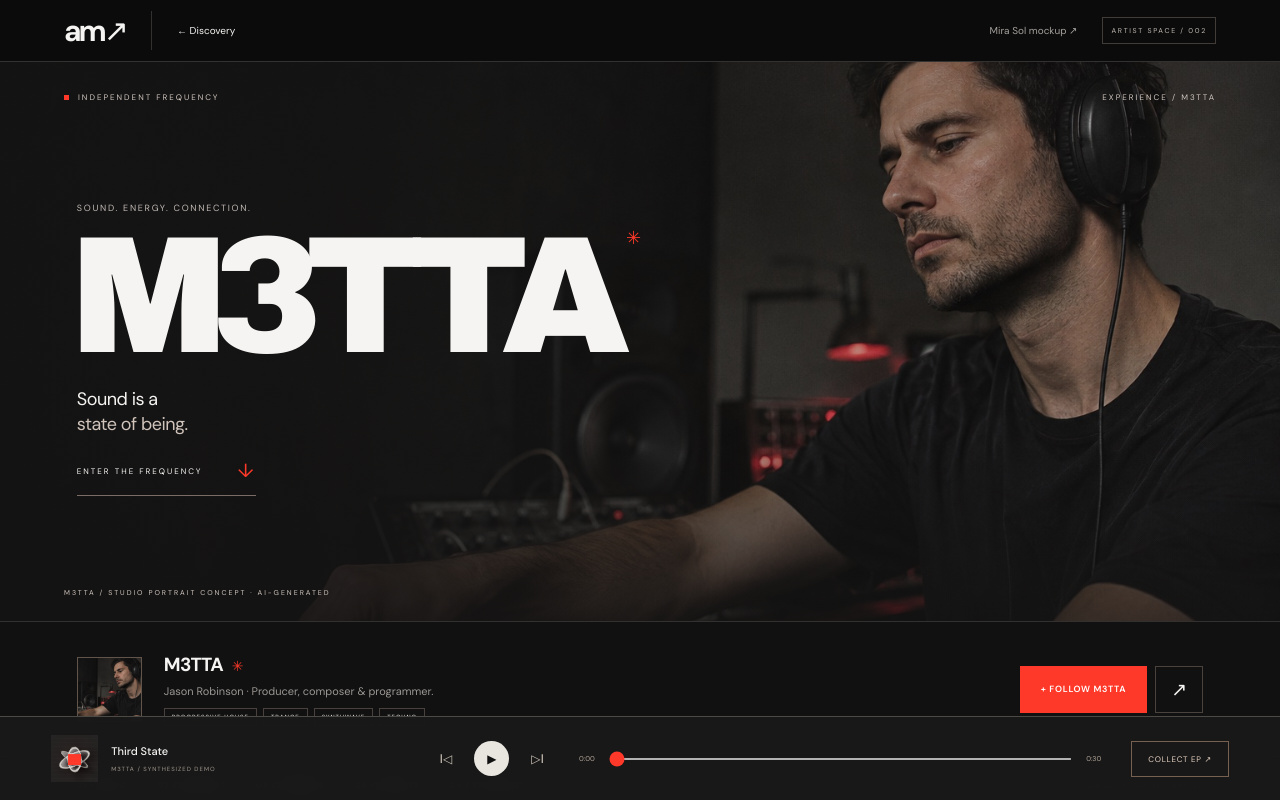
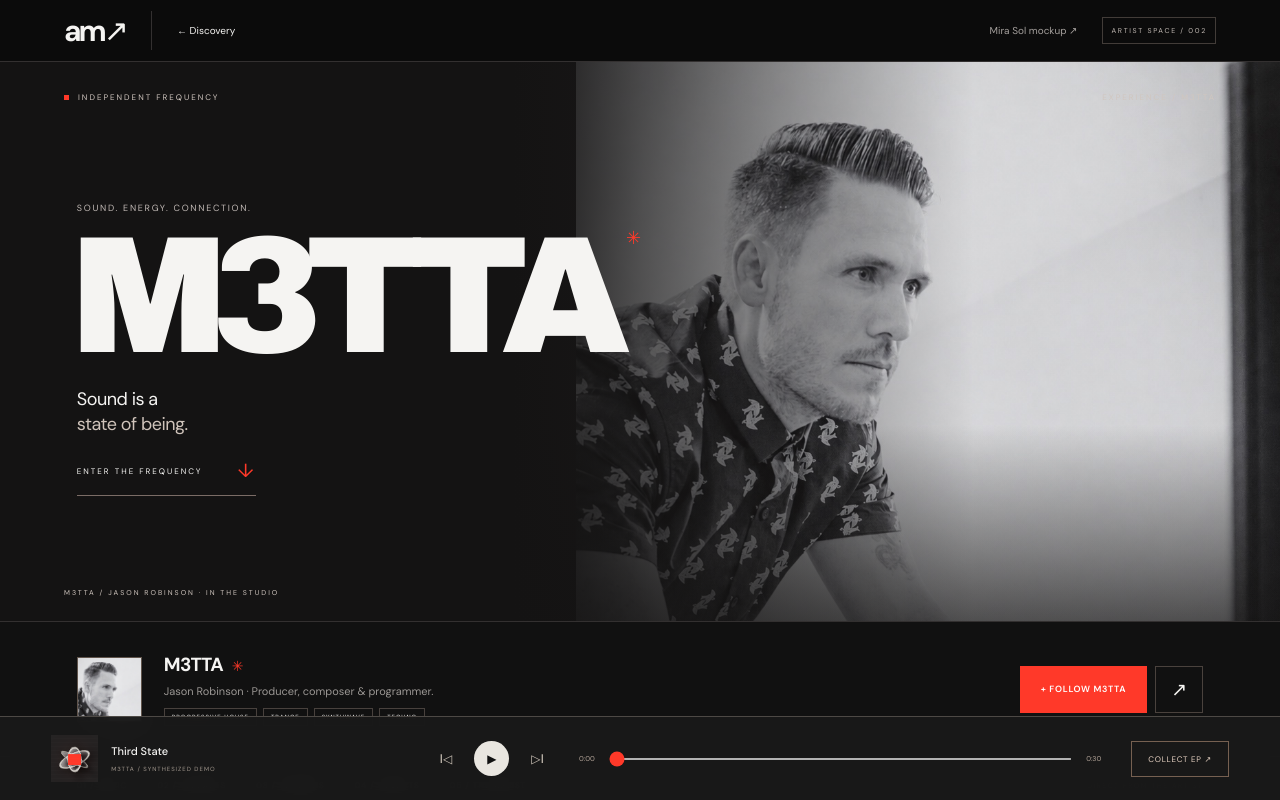
Before and after one commit to jrob6716/artist-marketplace, a React (Vite) app: page / in a window 1280 px wide. Both pictures are taken after a click on the button 190 px from the left and 1286 px from the top of the page. Shown: the top 800 px of the page. Built offline with nearby package versions, Linux system fonts and the light colour scheme; a web font is replaced by a local one.

Commit message:
Replace M3TTA concept portrait with Jason Robinson studio photo

```diff
--- a/src/M3ttaPage.css
+++ b/src/M3ttaPage.css
@@ -2233,3 +2233,44 @@
     grid-template-columns: repeat(2, minmax(0, 1fr));
   }
 }
+
+/* Jason's real studio portrait: keep his face to the right of the hero copy. */
+.mt-photo-hero .mt-hero-photo {
+  width: 55%;
+  left: auto;
+  right: 0;
+  object-position: 38% 20%;
+}
+.mt-photo-hero .mt-photo-shade {
+  background:
+    linear-gradient(
+      90deg,
+      #141313 0%,
+      #141313 40%,
+      #141313b3 50%,
+      #14131310 76%
+    ),
+    linear-gradient(0deg, #141313b0, transparent 35%);
+}
+.mt-photo-avatar img {
+  object-position: 37% 28%;
+  transform: scale(1.85);
+  transform-origin: 37% 28%;
+}
+.mt-photo-story > img {
+  object-position: 40% 20%;
+}
+@media (max-width: 700px) {
+  .mt-photo-hero .mt-hero-photo {
+    width: 100%;
+    object-position: 38% 18%;
+  }
+  .mt-photo-hero .mt-photo-shade {
+    background:
+      linear-gradient(0deg, #141313f5 0%, #141313c4 30%, #14131300 72%),
+      linear-gradient(180deg, #14131380, transparent 22%);
+  }
+  .mt-photo-story > img {
+    object-position: 40% 20%;
+  }
+}
--- a/src/M3ttaPage.tsx
+++ b/src/M3ttaPage.tsx
@@ -236,10 +236,10 @@ export default function M3ttaPage() {
       <section className="mt-hero mt-photo-hero">
         <img
           className="mt-hero-photo"
-          src={`${import.meta.env.BASE_URL}images/m3tta-studio-concept.jpg`}
-          alt="AI-generated concept photo of an electronic musician listening in a recording studio"
-          width="1536"
-          height="1024"
+          src={`${import.meta.env.BASE_URL}images/m3tta-jason-studio.jpg`}
+          alt="Jason Robinson, also known as M3TTA, working at a keyboard in his studio"
+          width="1024"
+          height="1536"
           fetchPriority="high"
         />
         <div className="mt-photo-shade" />
@@ -272,13 +272,13 @@ export default function M3ttaPage() {
           </div>
         </div>
         <span className="mt-hero-caption">
-          M3TTA / STUDIO PORTRAIT CONCEPT · AI-GENERATED
+          M3TTA / JASON ROBINSON · IN THE STUDIO
         </span>
       </section>
       <div className="mt-identity">
         <div className="mt-monogram mt-photo-avatar" aria-hidden="true">
           <img
-            src={`${import.meta.env.BASE_URL}images/m3tta-studio-concept.jpg`}
+            src={`${import.meta.env.BASE_URL}images/m3tta-jason-studio.jpg`}
             alt=""
             width="65"
             height="65"
@@ -593,10 +593,10 @@ export default function M3ttaPage() {
         <section id="mt-about" className="mt-about">
           <div className="mt-about-visual mt-photo-story">
             <img
-              src={`${import.meta.env.BASE_URL}images/m3tta-studio-concept.jpg`}
-              alt="Illustrative studio portrait of a fictional producer at a synthesizer"
-              width="1536"
-              height="1024"
+              src={`${import.meta.env.BASE_URL}images/m3tta-jason-studio.jpg`}
+              alt="Jason Robinson at work in the studio"
+              width="1024"
+              height="1536"
               loading="lazy"
             />
             <span>
@@ -604,7 +604,7 @@ export default function M3ttaPage() {
               <br />
               <em>FEEL SOMETHING.</em>
             </span>
-            <small>AI-GENERATED CONCEPT PORTRAIT / NOT A PHOTO OF M3TTA</small>
+            <small>JASON ROBINSON / M3TTA</small>
           </div>
           <div className="mt-about-copy">
             <p className="mt-label">05 / THE ARTIST</p>
```
Also changed, not shown: public/images/m3tta-jason-studio.jpg (added), 2 other files (tests, documents, lock files or other folders).
